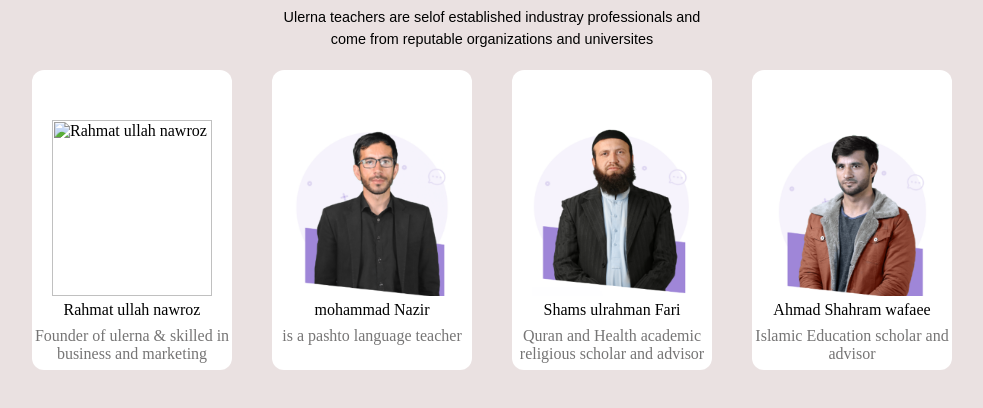
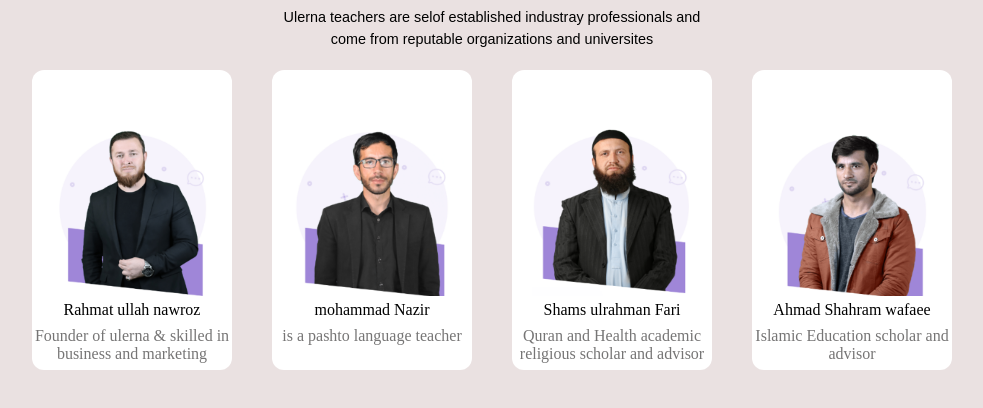
Before and after one commit to Farid-Ahmad-Haidary/index.html, a plain HTML site: page index.html in a window 1280 px wide. Shown: the part 60-468 px from the top of the page, without its empty margins (148-1131 px from the left). Drawn offline with Linux system fonts and the light colour scheme; files whose address does not match are found by name.

Commit message:
Update index.html

```diff
--- a/index.html
+++ b/index.html
@@ -20,7 +20,7 @@
     <div class="continar">
 
       <div class="Box">
-        <img src="../Ulerna/pic/rahmat ullah nawroz.png" alt="Rahmat ullah nawroz" class="Picture">
+        <img src="../pic/rahmat ullah nawroz.png" alt="Rahmat ullah nawroz" class="Picture">
         <p class="Name">Rahmat ullah nawroz</p>
         <p class="JOb">Founder of ulerna & skilled in business and marketing</p>
       </div>
```
